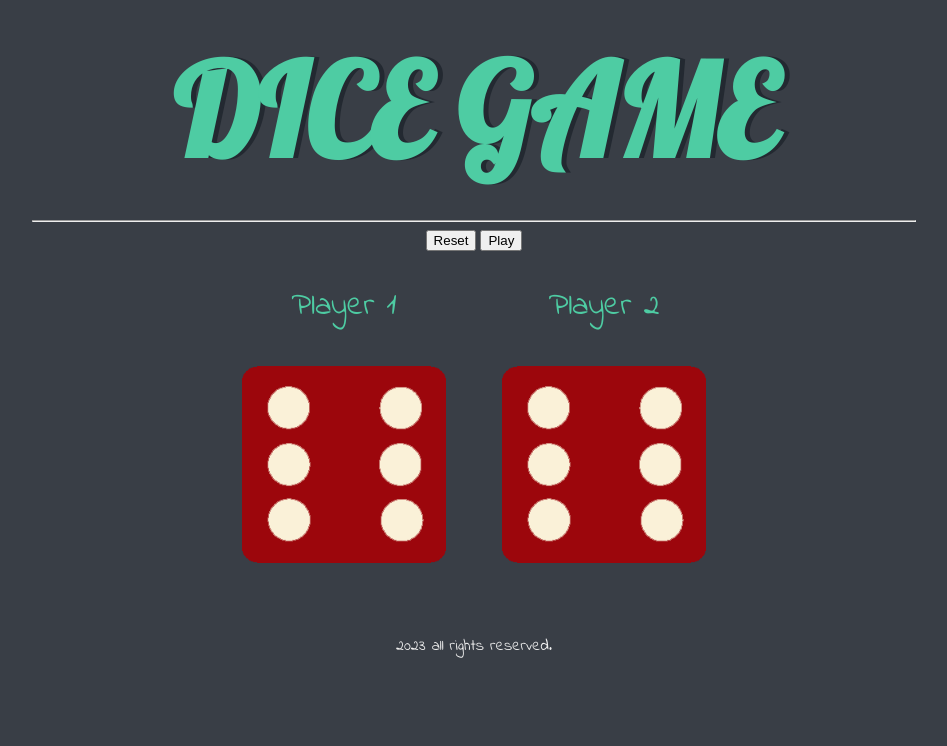
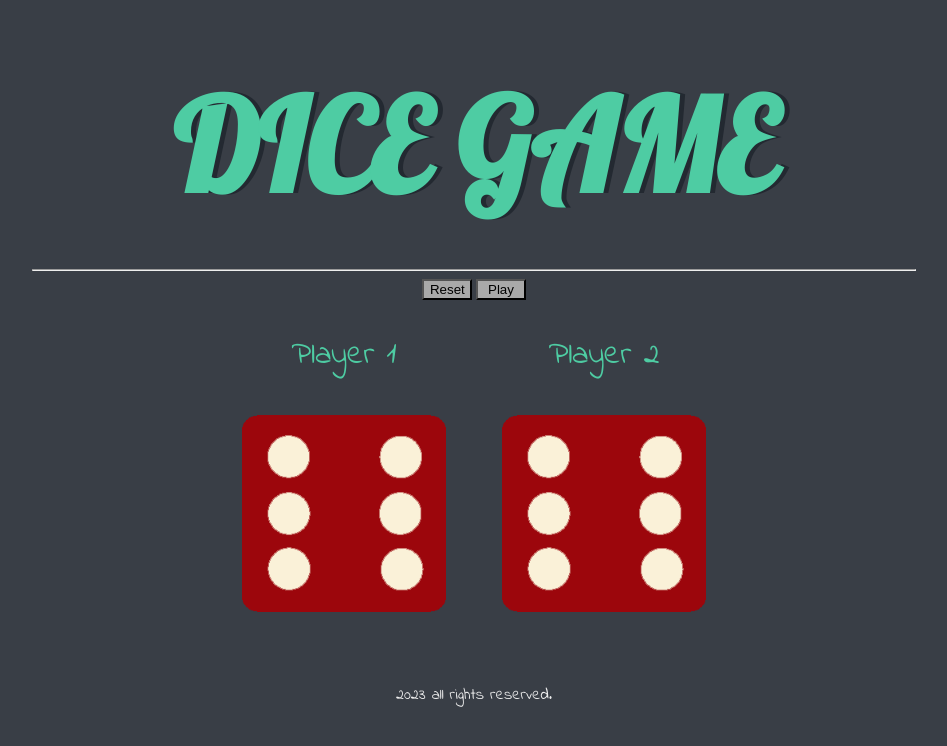
Before and after one commit to RudreshPandey203/DiceGame, a plain HTML site: page index.html in a window 1280 px wide. Shown: the whole page, without its empty margins (166-1113 px from the left). Drawn offline with Linux system fonts and the light colour scheme.

Commit message:
Update styles.css

```diff
--- a/styles.css
+++ b/styles.css
@@ -39,3 +39,11 @@ footer {
   font-family: 'Indie Flower', cursive;
 
 }
+.Restart,.Play{
+  width:50px;
+  background-color:darkgray;
+}
+.tr{
+  height :200px;
+  padding:3%;
+}
```
